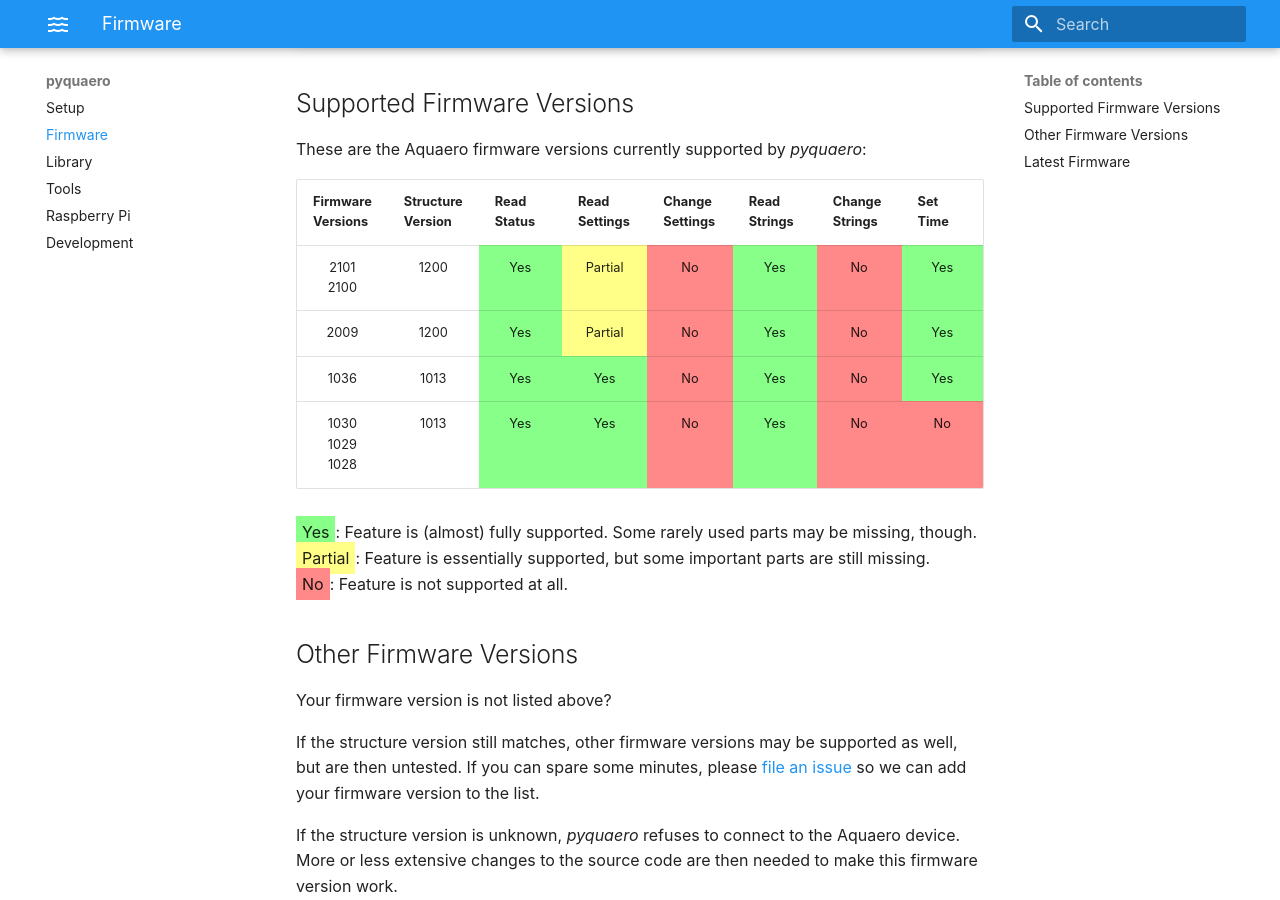
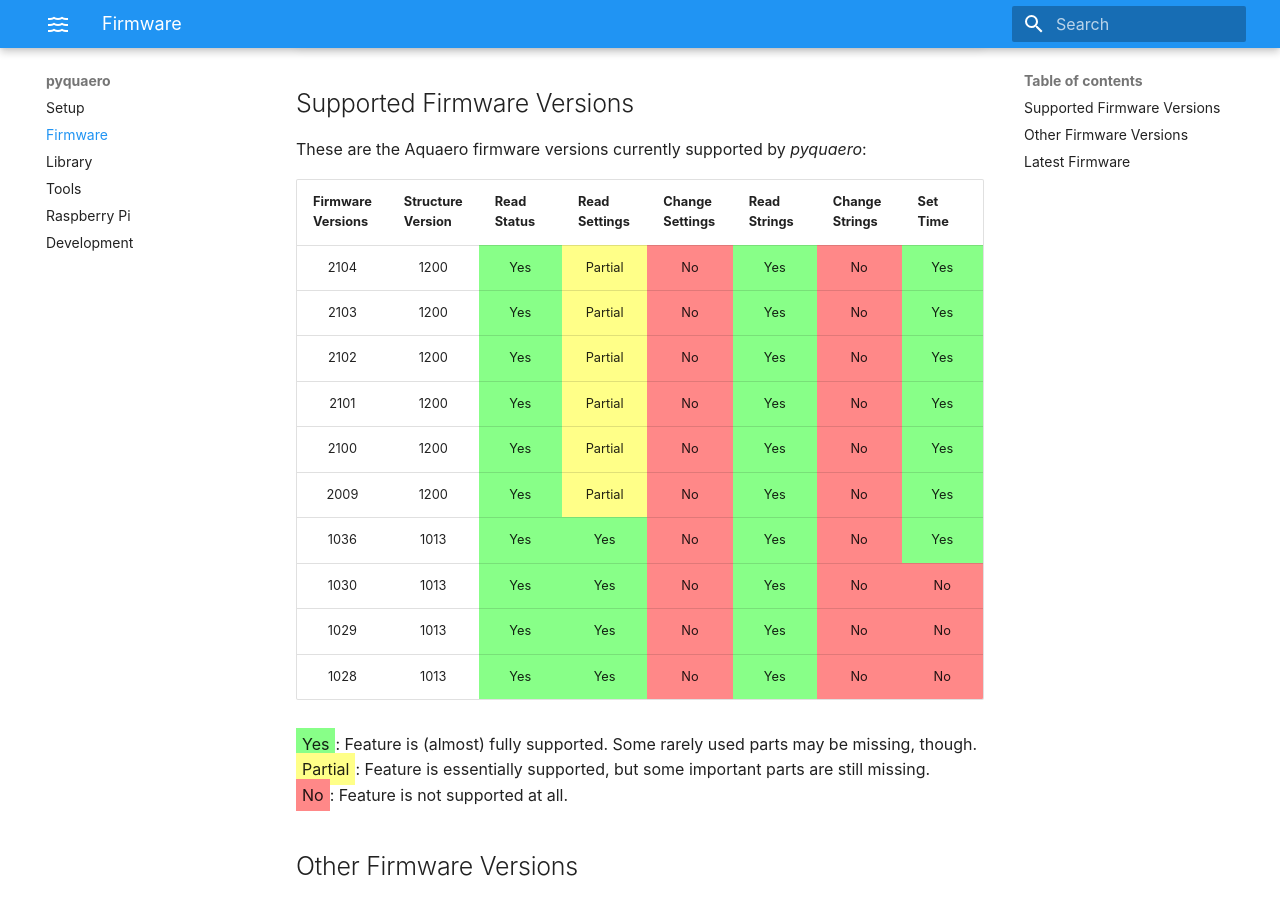
Before and after one commit to shred/pyquaero, an MkDocs documentation site: the page built from docs/firmware.md, in a window 1280 px wide and 900 px high, scrolled down 312 px. Built offline with MkDocs 1.6.1 and Material for MkDocs 9.7.7, drawn with Linux system fonts in a browser that asks for light colours.

Commit message:
Support firmware up to version 2104

```diff
--- a/docs/firmware.md
+++ b/docs/firmware.md
@@ -25,7 +25,47 @@
 </thead>
 <tbody>
 <tr>
-  <td>2101<br />2100</td>
+  <td>2104</td>
+  <td>1200</td>
+  <td class="fw-yes">Yes</td>
+  <td class="fw-part">Partial</td>
+  <td class="fw-no">No</td>
+  <td class="fw-yes">Yes</td>
+  <td class="fw-no">No</td>
+  <td class="fw-yes">Yes</td>
+</tr>
+<tr>
+  <td>2103</td>
+  <td>1200</td>
+  <td class="fw-yes">Yes</td>
+  <td class="fw-part">Partial</td>
+  <td class="fw-no">No</td>
+  <td class="fw-yes">Yes</td>
+  <td class="fw-no">No</td>
+  <td class="fw-yes">Yes</td>
+</tr>
+<tr>
+  <td>2102</td>
+  <td>1200</td>
+  <td class="fw-yes">Yes</td>
+  <td class="fw-part">Partial</td>
+  <td class="fw-no">No</td>
+  <td class="fw-yes">Yes</td>
+  <td class="fw-no">No</td>
+  <td class="fw-yes">Yes</td>
+</tr>
+<tr>
+  <td>2101</td>
+  <td>1200</td>
+  <td class="fw-yes">Yes</td>
+  <td class="fw-part">Partial</td>
+  <td class="fw-no">No</td>
+  <td class="fw-yes">Yes</td>
+  <td class="fw-no">No</td>
+  <td class="fw-yes">Yes</td>
+</tr>
+<tr>
+  <td>2100</td>
   <td>1200</td>
   <td class="fw-yes">Yes</td>
   <td class="fw-part">Partial</td>
@@ -55,7 +95,27 @@
   <td class="fw-yes">Yes</td>
 </tr>
 <tr>
-  <td>1030<br />1029<br />1028</td>
+  <td>1030</td>
+  <td>1013</td>
+  <td class="fw-yes">Yes</td>
+  <td class="fw-yes">Yes</td>
+  <td class="fw-no">No</td>
+  <td class="fw-yes">Yes</td>
+  <td class="fw-no">No</td>
+  <td class="fw-no">No</td>
+</tr>
+<tr>
+  <td>1029</td>
+  <td>1013</td>
+  <td class="fw-yes">Yes</td>
+  <td class="fw-yes">Yes</td>
+  <td class="fw-no">No</td>
+  <td class="fw-yes">Yes</td>
+  <td class="fw-no">No</td>
+  <td class="fw-no">No</td>
+</tr>
+<tr>
+  <td>1028</td>
   <td>1013</td>
   <td class="fw-yes">Yes</td>
   <td class="fw-yes">Yes</td>
```
